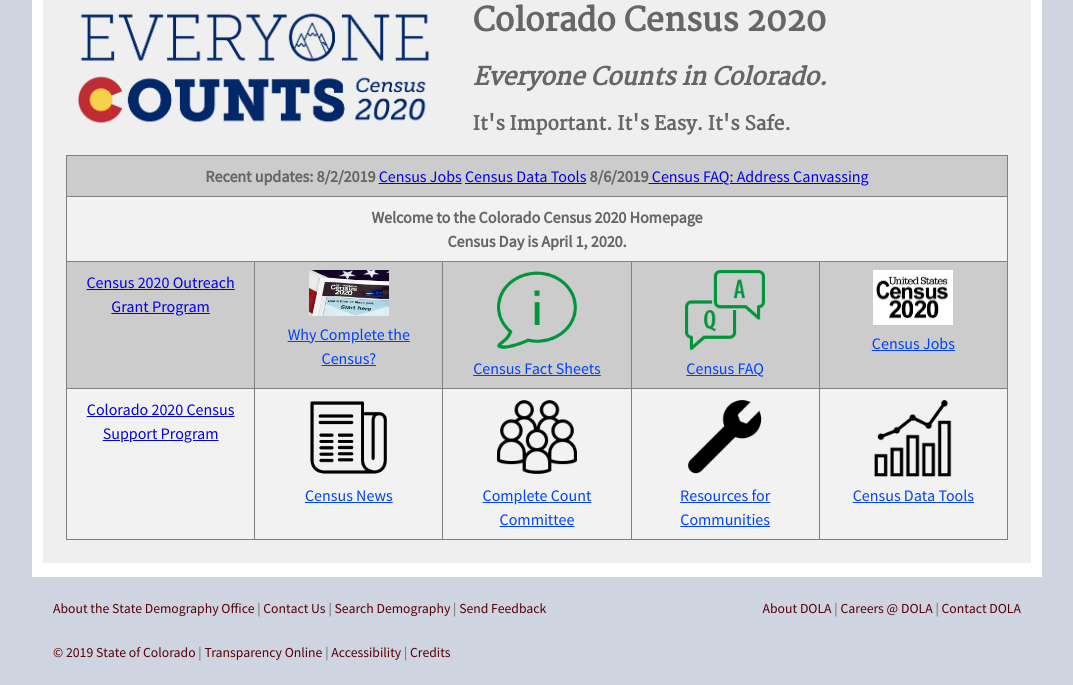
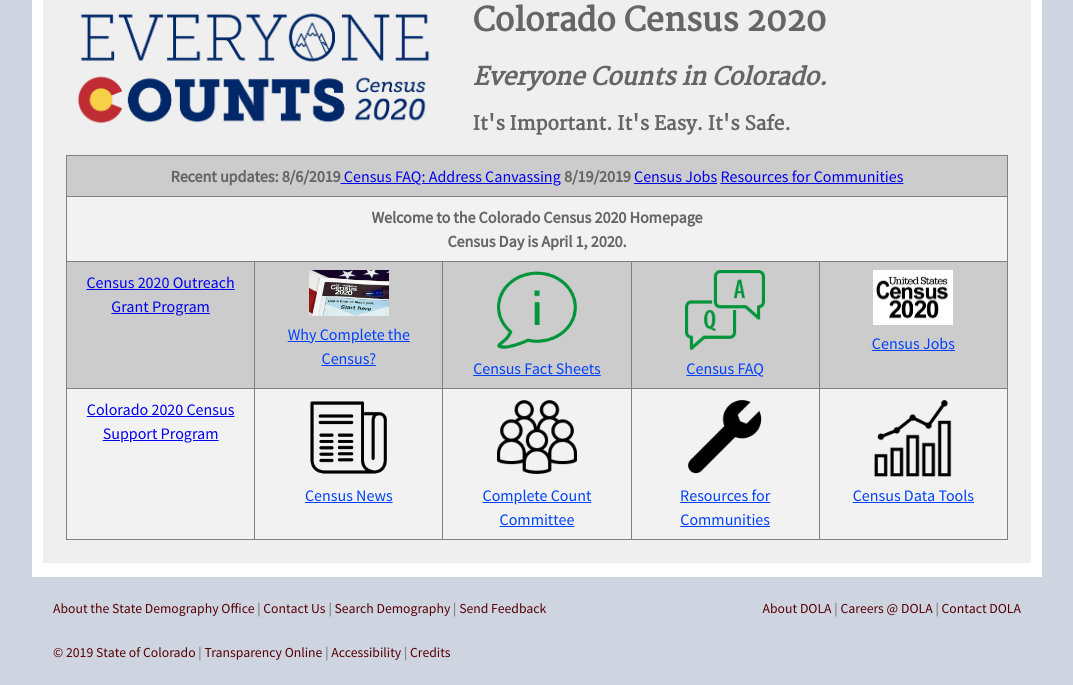
Before and after one commit to TBleess/Website_New, a Jekyll site: the page built from pages/5_CensusACS/census_2020_main.html, in a window 1280 px wide. Shown: the part 990-1675 px from the top of the page, without its empty margins (103-1176 px from the left). Built offline with Jekyll 4.4.1, drawn with Linux system fonts in a browser that asks for light colours.

Commit message:
Update census_2020_main.html

```diff
--- a/pages/5_CensusACS/census_2020_main.html
+++ b/pages/5_CensusACS/census_2020_main.html
@@ -74,9 +74,9 @@
 		<col width="176px">
 		<td align="left" colspan="5" >
 			<b>Recent updates:</b>
-			<b>8/2/2019</b> <a href="https://demography.dola.colorado.gov/census-acs/2020-census-jobs/">Census Jobs</a>
-			 <a href="https://demography.dola.colorado.gov/census-acs/2020-response-tracker/">Census Data Tools</a>
 			<b>8/6/2019</b><a href="https://demography.dola.colorado.gov/census-acs/2020-faq/"> Census FAQ: Address Canvassing</a>
+			<b>8/19/2019</b> <a href="https://demography.dola.colorado.gov/census-acs/2020-census-jobs/">Census Jobs</a>
+			<a href="https://demography.dola.colorado.gov/census-acs/2020-resources/">Resources for Communities</a>
 
 		</td>
                 </tr>
```
